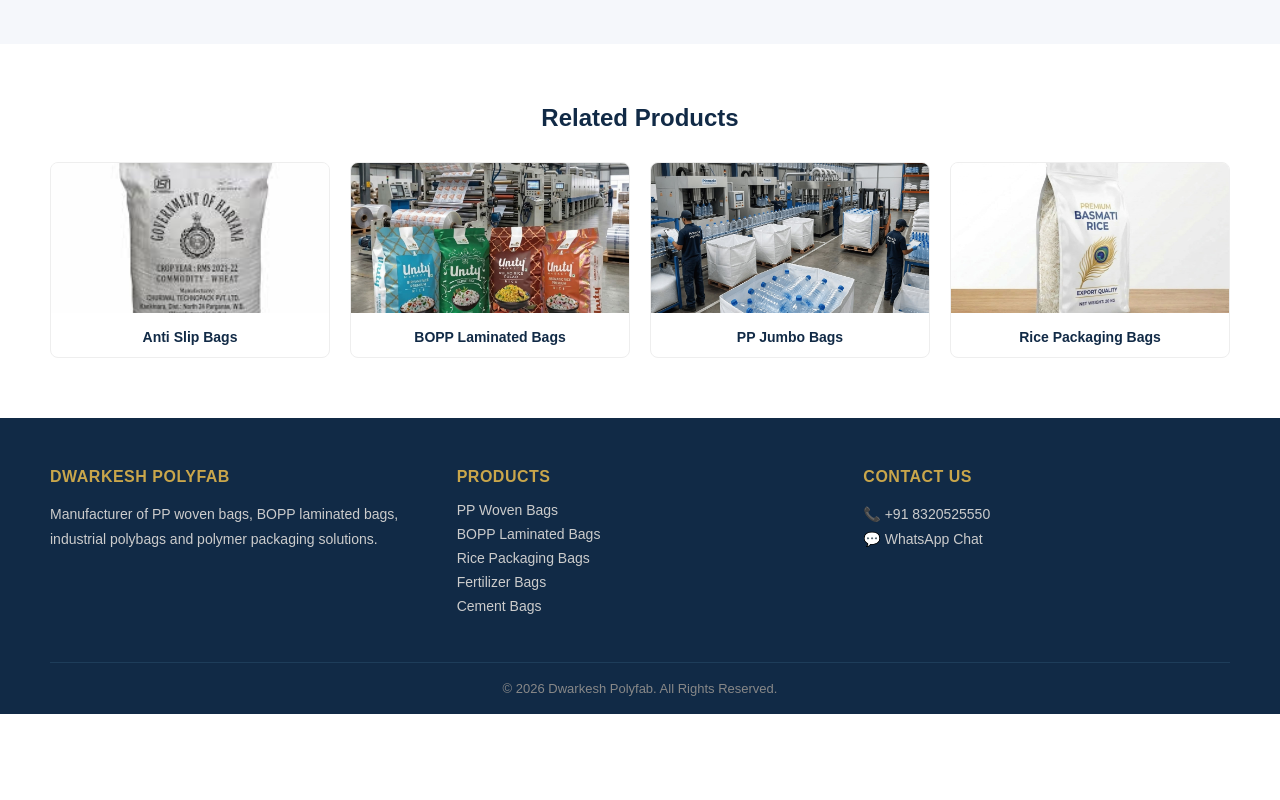
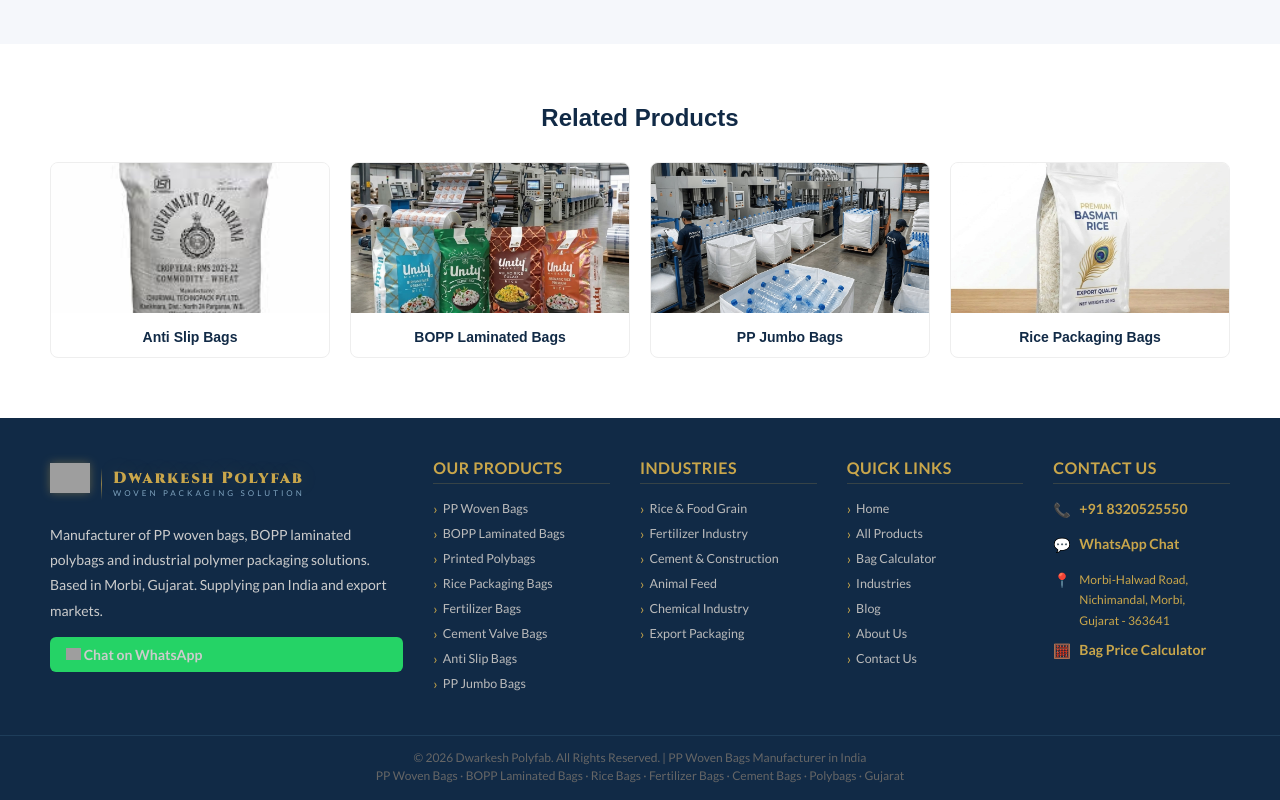
Before and after one commit to dwarkeshpolyfab/dwarkeshpolyfab, a plain HTML site: page industries/export-packaging.html in a window 1280 px wide. Shown: the part 2493-3293 px from the top of the page. Before the commit the page ends 3207 px from the top, so only its background shows below. Drawn offline with Linux system fonts and the light colour scheme; grey boxes are pictures that could not be loaded.

Commit message:
Update export-packaging.html

```diff
--- a/industries/export-packaging.html
+++ b/industries/export-packaging.html
@@ -135,13 +135,13 @@
     </div>
   </section>
 
-  <footer class="footer">
-    <div class="footer-inner">
-      <div class="footer-col"><h4>Dwarkesh Polyfab</h4><p>Manufacturer of PP woven bags, BOPP laminated bags, industrial polybags and polymer packaging solutions.</p></div>
-      <div class="footer-col"><h4>Products</h4><a href="../products/pp-woven-bags.html">PP Woven Bags</a><a href="../products/bopp-laminated-bags.html">BOPP Laminated Bags</a><a href="../products/rice-packaging-bags.html">Rice Packaging Bags</a><a href="../products/fertilizer-bags.html">Fertilizer Bags</a><a href="../products/cement-bags.html">Cement Bags</a></div>
-      <div class="footer-col"><h4>Contact Us</h4><p>📞 +91 8320525550</p><p><a href="https://wa.me/918320525550">💬 WhatsApp Chat</a></p></div>
-    </div>
-    <div class="footer-bottom">© 2026 Dwarkesh Polyfab. All Rights Reserved.</div>
-  </footer>
+<div id="footer-placeholder"></div>
+<script>
+fetch('../components/footer.html')
+  .then(r => r.text())
+  .then(html => {
+    document.getElementById('footer-placeholder').innerHTML = html;
+  });
+</script>
 </body>
 </html>
```
